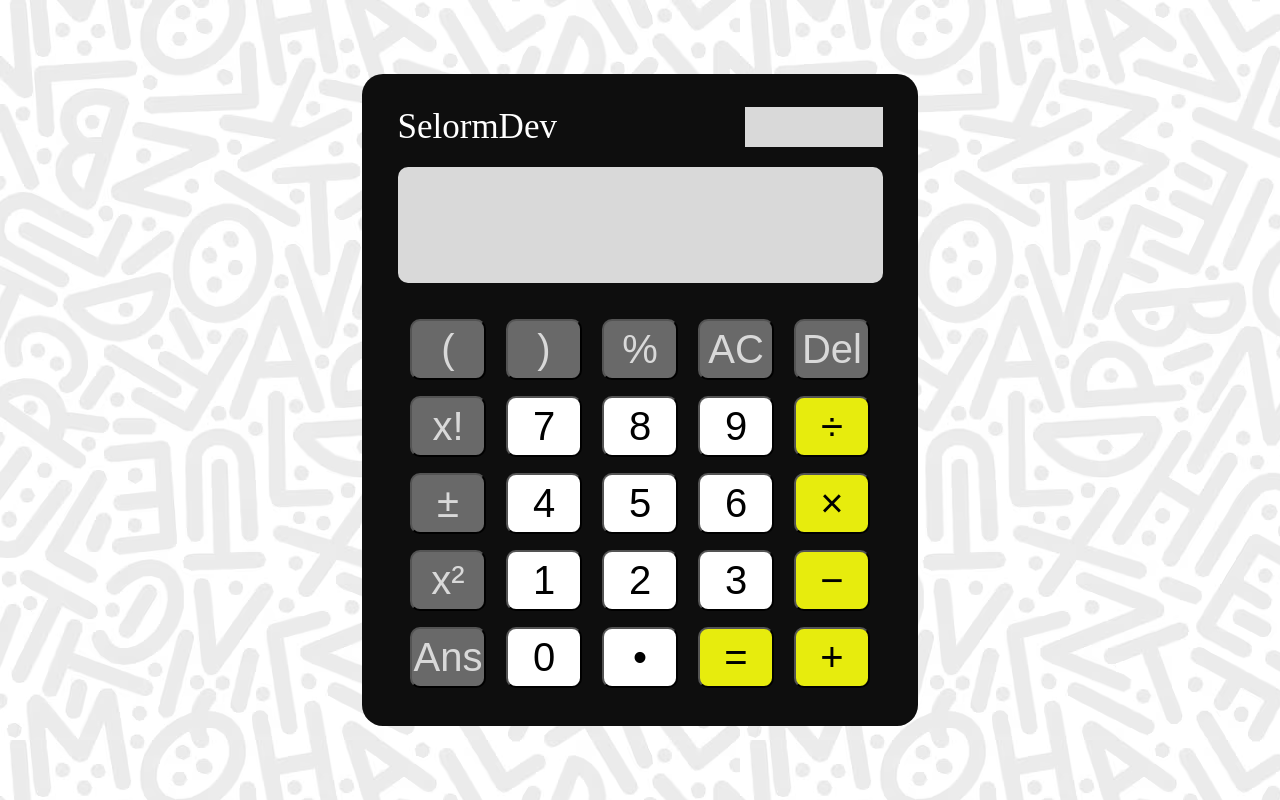
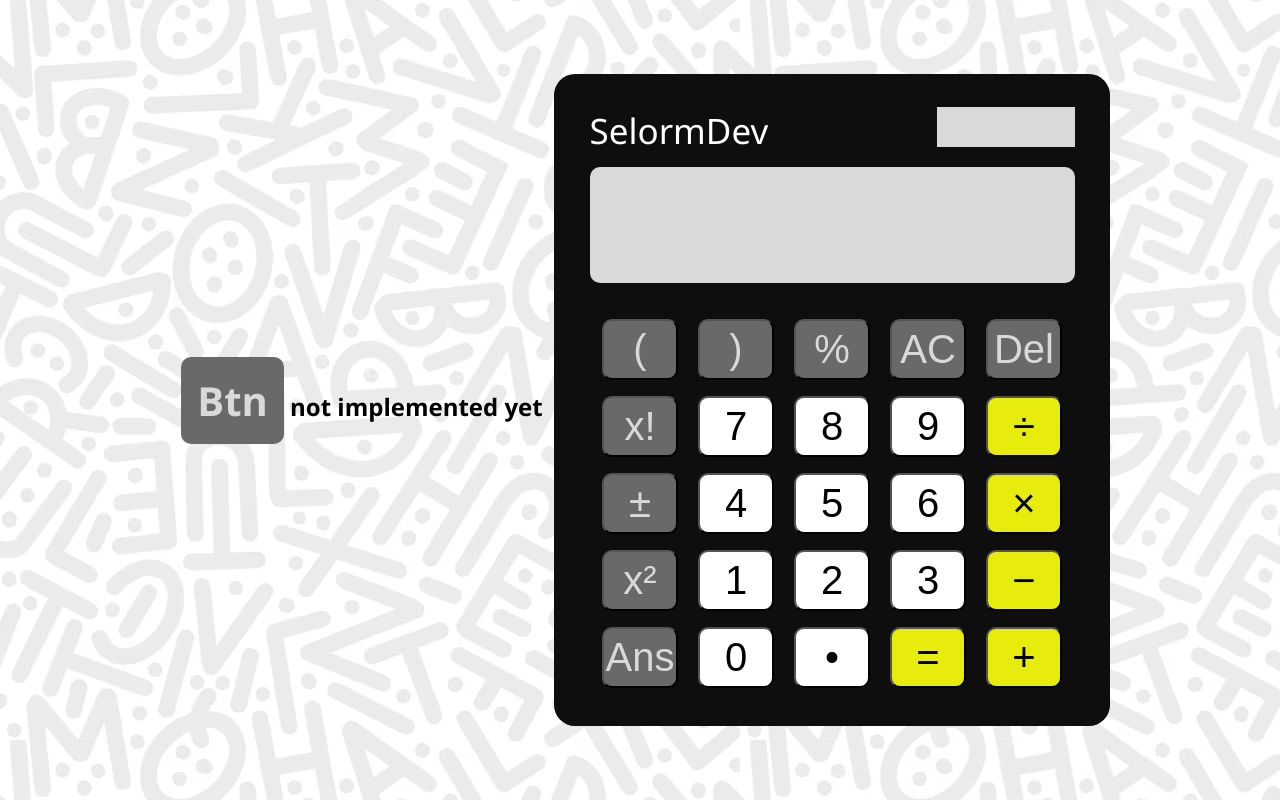
Before and after one commit to SelormDev/calculator, a plain HTML site: page index.html in a window 1280 px wide. Drawn offline with Linux system fonts and the light colour scheme.

Commit message:
Minor changes

```diff
--- a/css/style.css
+++ b/css/style.css
@@ -10,6 +10,30 @@ body {
   justify-content: center;
   align-items: center;
   height: 100vh;
+}
+
+.message {
+  width: 30%;
+  display: flex;
+  flex-direction: column;
+  align-items: center;
+  justify-content: center;
+
+  /* width: 556px;
+  height: 652px;
+  border-radius: 21px;
+  background: #0e0e0e;
+  flex-shrink: 0; */
+}
+
+.message_btn {
+  padding: 1rem;
+}
+
+p {
+  font-size: 1.5rem;
+  font-weight: 600;
+  font-family: "Segoe UI", Tahoma, Geneva, Verdana, sans-serif;
 }
 
 .container {
--- a/index.html
+++ b/index.html
@@ -9,6 +9,9 @@
 </head>
 
 <body>
+    <div class="message">
+        <p><span class="btn grey message_btn">Btn</span> not implemented yet</p>
+    </div>
     <!-- <h1>Calculator by <a href="https://github.com/selormdev/">SelormDev</a></h1> -->
     <div class="container">
         <div class="inner_container">
@@ -30,7 +33,7 @@
                     <button class="btn grey normal close_bracket">&#41;</button>
                     <button class="btn grey normal percentage">&percnt;</button>
                     <button class="btn grey normal clear_all">AC</button>
-                    <button class="btn grey ">Del</button>
+                    <button class="btn grey delete">Del</button>
                 </div>
                 <div class="row">
                     <button class="btn grey normal combination">x!</button>
--- a/js/app.js
+++ b/js/app.js
@@ -6,10 +6,13 @@ const clearBtn = document.querySelector(".clear_all");
 const equalBtn = document.querySelector(".equals");
 const calculationSection = document.querySelector(".calculation_section");
 const totalSection = document.querySelector(".total_section");
+const deleteBtn = document.querySelector(".delete");
 
 let displayValue = 0;
 let firstNumber = null;
 let operator = null;
+
+// -------------------- Functions ---------------------
 
 function updateDisplayValue(value) {
   totalSection.textContent += value;
@@ -46,6 +49,11 @@ function calculate(operator, a, b) {
   }
 }
 
+function deleteLast() {
+  totalSection.textContent = totalSection.textContent.slice(0, -1);
+  displayValue = parseFloat(totalSection.textContent);
+}
+
 function reset() {
   calculationSection.textContent = "";
   totalSection.textContent = "";
@@ -64,6 +72,8 @@ function equalise() {
   }
 }
 
+// ----------------------------- Event Listeners ------------------------
+
 numbersBtn.forEach((button) => {
   button.addEventListener("click", () =>
     updateDisplayValue(button.textContent)
@@ -75,6 +85,7 @@ operators.forEach((button) => {
 });
 
 equalBtn.addEventListener("click", equalise);
+deleteBtn.addEventListener("click", deleteLast);
 clearBtn.addEventListener("click", reset);
 
 document.addEventListener("keydown", (e) => {
@@ -92,6 +103,6 @@ document.addEventListener("keydown", (e) => {
   } else if (key === "Enter") {
     equalise();
   } else if (key === "Backspace") {
-    reset();
+    deleteLast();
   }
 });
```
Also changed, not shown: js/test.js (deleted), 1 other file.
